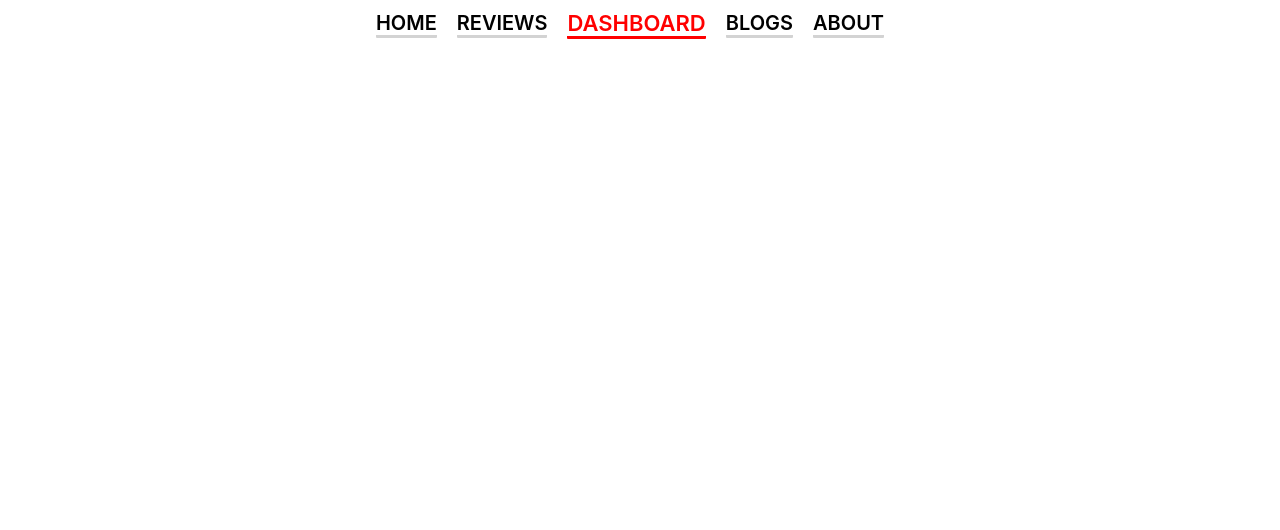
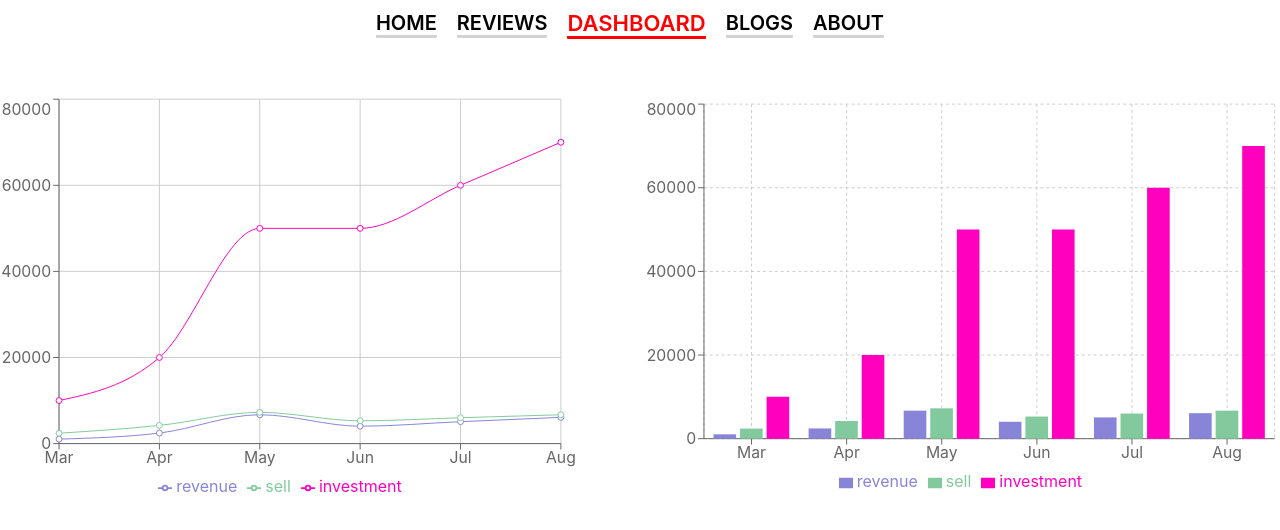
Before and after one commit to Tusharbd5/partex-shop, a React (Create React App) app: page /dashboard in a window 1280 px wide. Shown: the top 530 px of the page. Built offline with nearby package versions, Linux system fonts and the light colour scheme.

Commit message:
Dashboard added

```diff
--- a/package.json
+++ b/package.json
@@ -10,6 +10,7 @@
     "react-dom": "^18.1.0",
     "react-router-dom": "^6.3.0",
     "react-scripts": "5.0.1",
+    "recharts": "^2.1.10",
     "web-vitals": "^2.1.4"
   },
   "scripts": {
--- /dev/null
+++ b/public/chartData.json
@@ -0,0 +1,38 @@
+[
+    {
+        "month": "Mar",
+        "investment": 10000,
+        "sell": 2410,
+        "revenue": 1040
+    },
+    {
+        "month": "Apr",
+        "investment": 20000,
+        "sell": 4230,
+        "revenue": 2450
+    },
+    {
+        "month": "May",
+        "investment": 50000,
+        "sell": 7260,
+        "revenue": 6701
+    },
+    {
+        "month": "Jun",
+        "investment": 50000,
+        "sell": 5290,
+        "revenue": 4040
+    },
+    {
+        "month": "Jul",
+        "investment": 60000,
+        "sell": 6010,
+        "revenue": 5090
+    },
+    {
+        "month": "Aug",
+        "investment": 70000,
+        "sell": 6700,
+        "revenue": 6100
+    }
+]
--- a/src/App.js
+++ b/src/App.js
@@ -1,5 +1,6 @@
 import { Route, Routes } from 'react-router-dom';
 import './App.css';
+import Dashboard from './components/Dashboard/Dashboard';
 import Header from './components/Header/Header';
 import Home from './components/Home/Home';
 import Review from './components/Review/Review';
@@ -12,6 +13,8 @@ function App() {
         <Route path='/' element={<Home></Home>}></Route>
         <Route path='/home' element={<Home></Home>}></Route>
         <Route path='/reviews' element={<Review></Review>}></Route>
+        <Route path='/dashboard' element={<Dashboard></Dashboard>}></Route>
+
       </Routes>
     </div>
   );
--- /dev/null
+++ b/src/components/Dashboard/Dashboard.js
@@ -0,0 +1,45 @@
+import React, { useEffect, useState } from 'react';
+import { ResponsiveContainer, LineChart, Line, CartesianGrid, XAxis, YAxis, Tooltip, Legend, BarChart, Bar } from 'recharts';
+
+const Dashboard = () => {
+    const [data, setData] = useState([]);
+    useEffect(() => {
+        fetch('chartData.json')
+            .then(res => res.json())
+            .then(data => setData(data));
+    }, []);
+    return (
+        <div style={{ display: "flex", justifyContent: "center", marginTop: "50px" }}>
+            <LineChart style={{ marginRight: "50px" }} width={600} height={400} data={data} margin={{
+                right: 30
+            }}>
+                <CartesianGrid stroke="#ccc" />
+                <XAxis dataKey="month" />
+                <YAxis></YAxis>
+                <Tooltip />
+                <Legend />
+                <Line type="monotone" dataKey="revenue" stroke="#8884d8" activeDot={{ r: 8 }}></Line>
+                <Line type="monotone" dataKey="sell" stroke="#82ca9d"></Line>
+                <Line type="monotone" dataKey="investment" stroke="rgb(255, 0, 191)"></Line>
+
+            </LineChart>
+            <BarChart
+                width={650}
+                height={400}
+                data={data}>
+                <CartesianGrid strokeDasharray="3 3" />
+                <XAxis dataKey="month" />
+                <YAxis />
+                <Tooltip />
+                <Legend />
+                <Bar dataKey="revenue" fill="#8884d8" />
+                <Bar dataKey="sell" fill="#82ca9d" />
+                <Bar dataKey="investment" fill="rgb(255, 0, 191)" />
+            </BarChart>
+        </div>
+
+
+    );
+};
+
+export default Dashboard;
--- a/src/components/Home/Home.css
+++ b/src/components/Home/Home.css
@@ -25,3 +25,26 @@
 .display-container img {
     width: 80%;
 }
+
+@media screen and (max-width: 600px) {
+    .display-container {
+        display: grid;
+        grid-template-columns: 1fr;
+    }
+
+    .half-width {
+        padding: 10px;
+    }
+
+    .display-container h1 {
+        font-size: 30px;
+    }
+
+    .display-container p {
+        font-size: 14px;
+    }
+
+    .display-container img {
+        width: 70%;
+    }
+}
```
Also changed, not shown: 2 other files (tests, documents, lock files or other folders).
